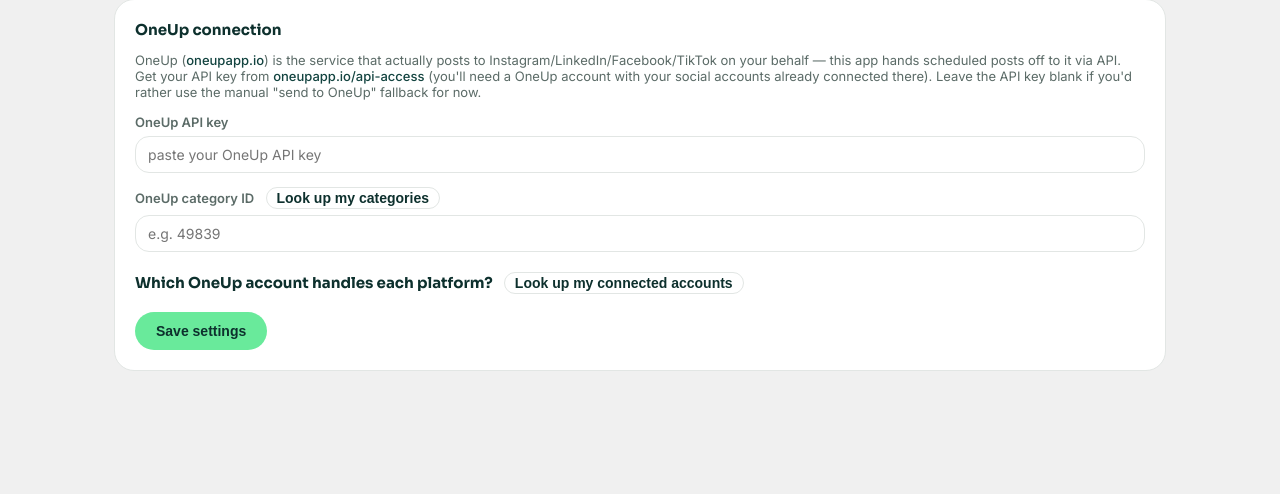
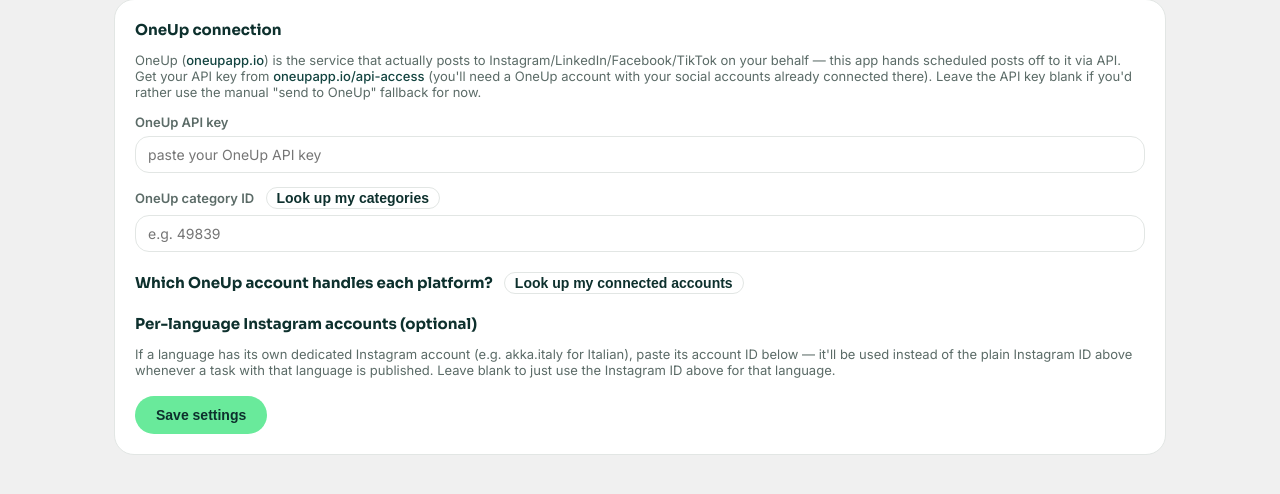
Before and after one commit to khoitran-tdd711/content-ops, a Flask app: template templates/settings.html in a window 1280 px wide. Shown: the part 91-585 px from the top of the page. Run offline with Flask 3, Linux system fonts and the light colour scheme; the template is opened without the code that fills it, so the values that code supplies are empty; some libraries are stand-ins or nearby versions.

Commit message:
Update settings.html

```diff
--- a/templates/settings.html
+++ b/templates/settings.html
@@ -31,6 +31,20 @@
       <input type="text" name="social_id_{{ p }}" value="{{ mapping[p] or '' }}" placeholder="paste the account ID from the lookup above">
     {% endfor %}
 
+    <div class="section-title" style="margin-top:20px">
+      Per-language Instagram accounts (optional)
+    </div>
+    <p class="muted">
+      If a language has its own dedicated Instagram account (e.g. akka.italy for Italian),
+      paste its account ID below — it'll be used instead of the plain Instagram ID above
+      whenever a task with that language is published. Leave blank to just use the
+      Instagram ID above for that language.
+    </p>
+    {% for l in languages %}
+      <label>{{ l }} — Instagram social_network_id</label>
+      <input type="text" name="social_id_instagram_{{ l }}" value="{{ language_mapping[l] or '' }}" placeholder="paste the account ID from the lookup above">
+    {% endfor %}
+
     <div style="margin-top:18px">
       <button class="btn" type="submit">Save settings</button>
     </div>
```
